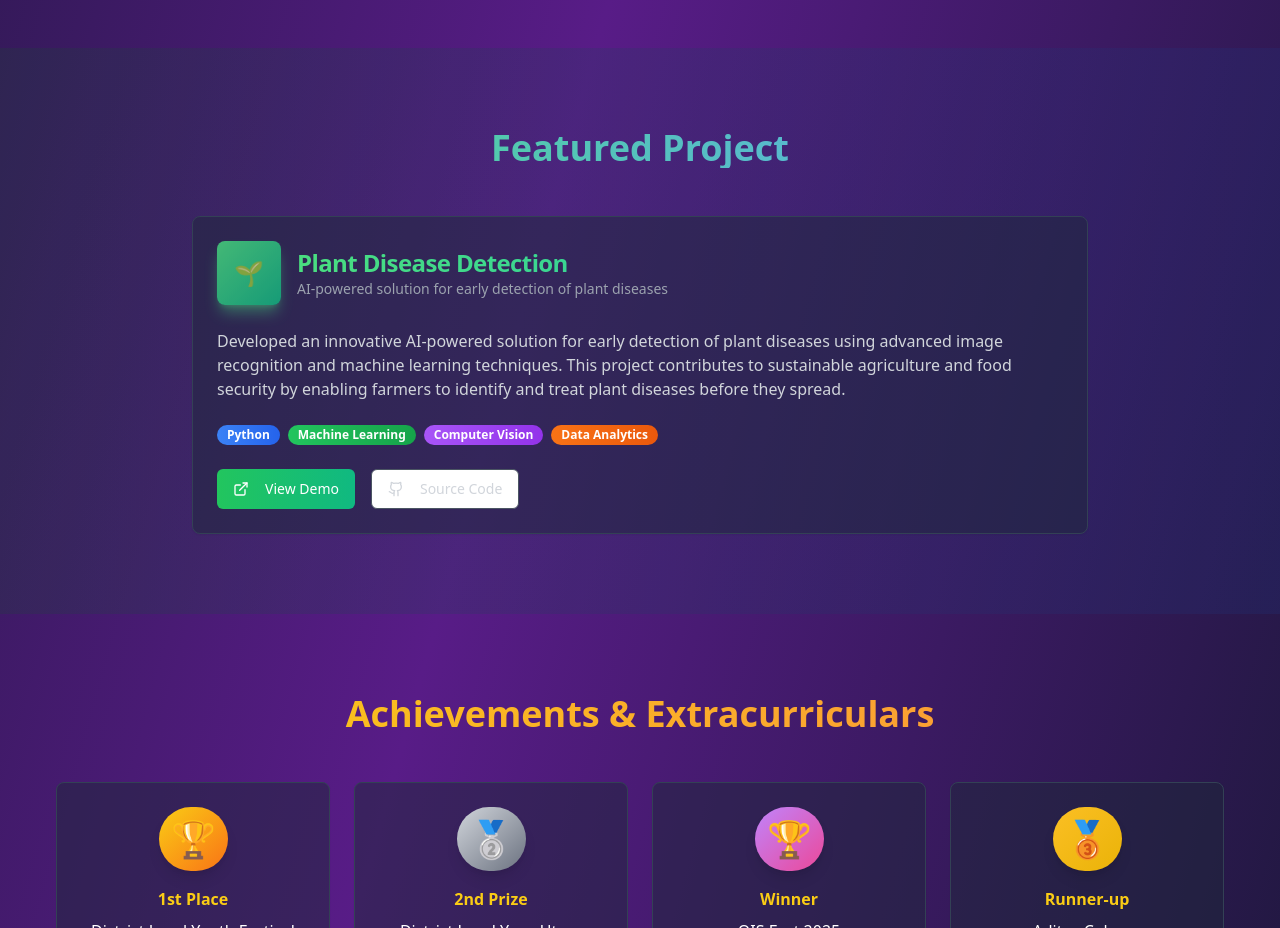
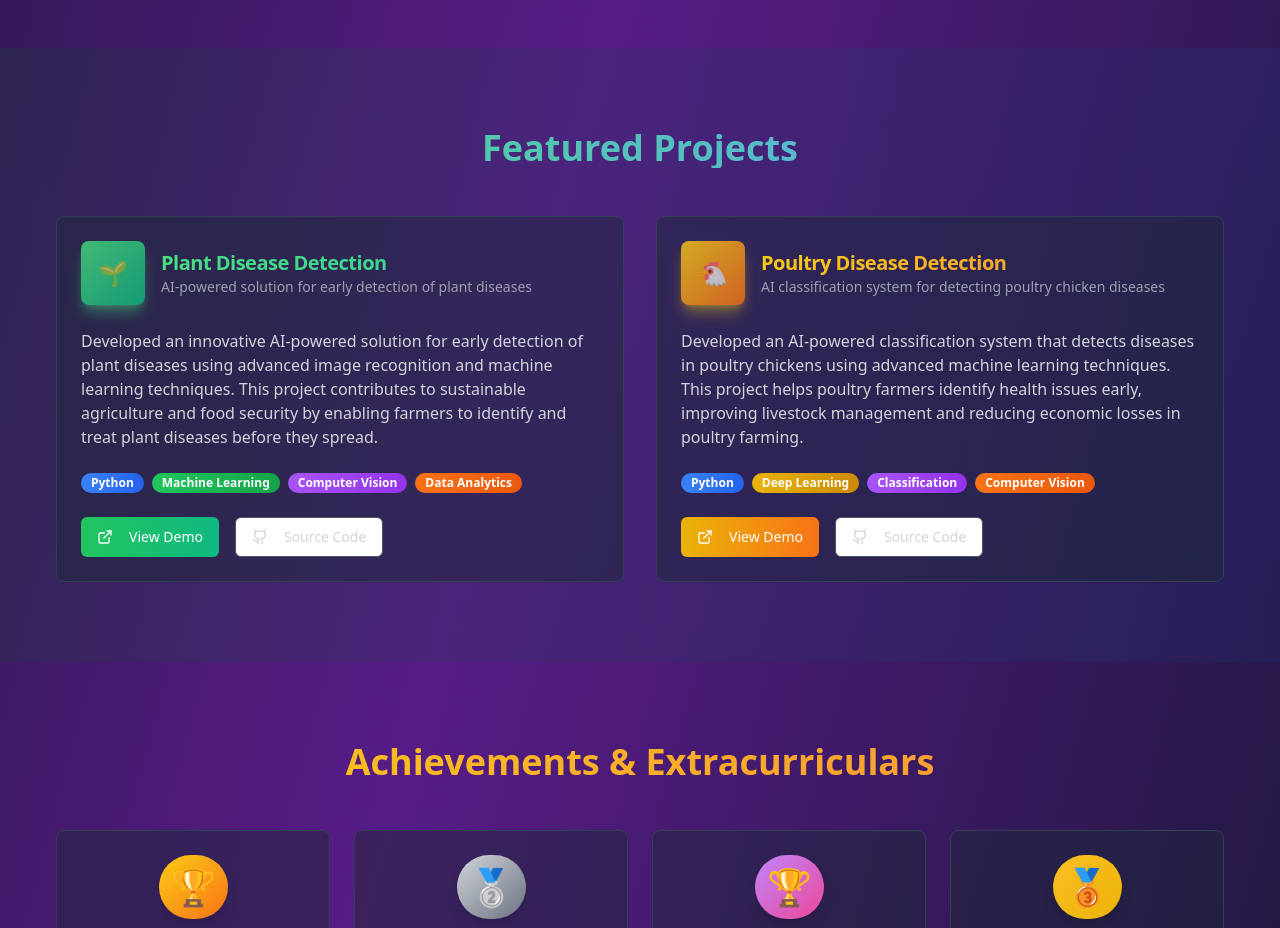
Before and after one commit to Bobby-111/bharath-portfolio, a React (Vite) app: page / in a window 1280 px wide. Shown: the part 2420-3348 px from the top of the page. Built offline with nearby package versions, Linux system fonts and the light colour scheme.

Commit message:
Add Poultry Disease Detection project
Add Poultry Disease Detection project to the featured projects section, including a description, demo link, and GitHub repository link.

```diff
--- a/src/pages/Index.tsx
+++ b/src/pages/Index.tsx
@@ -430,16 +430,17 @@ const Index = () => {
       <section id="projects" className="py-20 px-6 relative">
         <div className="absolute inset-0 bg-gradient-to-r from-green-900/20 to-blue-900/20"></div>
         <div className="container mx-auto relative z-10">
-          <h2 className="text-4xl font-bold mb-12 text-center bg-gradient-to-r from-green-400 to-blue-400 bg-clip-text text-transparent">Featured Project</h2>
+          <h2 className="text-4xl font-bold mb-12 text-center bg-gradient-to-r from-green-400 to-blue-400 bg-clip-text text-transparent">Featured Projects</h2>
 
-          <Card className="bg-slate-800/50 border-slate-700 max-w-4xl mx-auto hover:border-green-400/50 transition-all duration-300 hover:scale-105 hover:shadow-2xl hover:shadow-green-500/20">
+          <div className="grid lg:grid-cols-2 gap-8">
+            <Card className="bg-slate-800/50 border-slate-700 hover:border-green-400/50 transition-all duration-300 hover:scale-105 hover:shadow-2xl hover:shadow-green-500/20">
               <CardHeader>
                 <div className="flex items-center space-x-4">
                   <div className="w-16 h-16 bg-gradient-to-br from-green-400 to-emerald-500 rounded-lg flex items-center justify-center text-2xl shadow-lg shadow-green-400/50 animate-pulse">
                     🌱
                   </div>
                   <div>
-                  <CardTitle className="text-2xl text-white bg-gradient-to-r from-green-400 to-emerald-400 bg-clip-text text-transparent">Plant Disease Detection</CardTitle>
+                    <CardTitle className="text-xl text-white bg-gradient-to-r from-green-400 to-emerald-400 bg-clip-text text-transparent">Plant Disease Detection</CardTitle>
                     <CardDescription className="text-gray-400">
                       AI-powered solution for early detection of plant diseases
                     </CardDescription>
@@ -472,6 +473,52 @@ const Index = () => {
                 </div>
               </CardContent>
             </Card>
+
+            <Card className="bg-slate-800/50 border-slate-700 hover:border-yellow-400/50 transition-all duration-300 hover:scale-105 hover:shadow-2xl hover:shadow-yellow-500/20">
+              <CardHeader>
+                <div className="flex items-center space-x-4">
+                  <div className="w-16 h-16 bg-gradient-to-br from-yellow-400 to-orange-500 rounded-lg flex items-center justify-center text-2xl shadow-lg shadow-yellow-400/50 animate-pulse">
+                    🐔
+                  </div>
+                  <div>
+                    <CardTitle className="text-xl text-white bg-gradient-to-r from-yellow-400 to-orange-400 bg-clip-text text-transparent">Poultry Disease Detection</CardTitle>
+                    <CardDescription className="text-gray-400">
+                      AI classification system for detecting poultry chicken diseases
+                    </CardDescription>
+                  </div>
+                </div>
+              </CardHeader>
+              <CardContent className="space-y-6">
+                <p className="text-gray-300">
+                  Developed an AI-powered classification system that detects diseases in poultry chickens using
+                  advanced machine learning techniques. This project helps poultry farmers identify health issues
+                  early, improving livestock management and reducing economic losses in poultry farming.
+                </p>
+
+                <div className="flex flex-wrap gap-2">
+                  <Badge className="bg-gradient-to-r from-blue-500 to-blue-600 text-white border-0 hover:scale-105 transition-transform">Python</Badge>
+                  <Badge className="bg-gradient-to-r from-yellow-500 to-yellow-600 text-white border-0 hover:scale-105 transition-transform">Deep Learning</Badge>
+                  <Badge className="bg-gradient-to-r from-purple-500 to-purple-600 text-white border-0 hover:scale-105 transition-transform">Classification</Badge>
+                  <Badge className="bg-gradient-to-r from-orange-500 to-orange-600 text-white border-0 hover:scale-105 transition-transform">Computer Vision</Badge>
+                </div>
+
+                <div className="flex space-x-4">
+                  <Button asChild className="bg-gradient-to-r from-yellow-500 to-orange-500 hover:from-yellow-600 hover:to-orange-600 text-white border-0 group transition-all duration-300 hover:scale-105 hover:shadow-lg hover:shadow-yellow-500/50">
+                    <a href="https://huggingface.co/spaces/Bharathchilaka/poultry-infer-api" target="_blank" rel="noopener noreferrer">
+                      <ExternalLink className="w-4 h-4 mr-2 group-hover:rotate-12 transition-transform" />
+                      View Demo
+                    </a>
+                  </Button>
+                  <Button variant="outline" asChild className="border-gray-600 text-gray-300 hover:bg-gray-600 hover:scale-105 transition-all duration-300">
+                    <a href="https://github.com/Hemanagu/Classification-Of-Poultry-Diseases.git" target="_blank" rel="noopener noreferrer">
+                      <Github className="w-4 h-4 mr-2" />
+                      Source Code
+                    </a>
+                  </Button>
+                </div>
+              </CardContent>
+            </Card>
+          </div>
         </div>
       </section>
 
```
Lines whose indentation alone changed are shown as unchanged.
